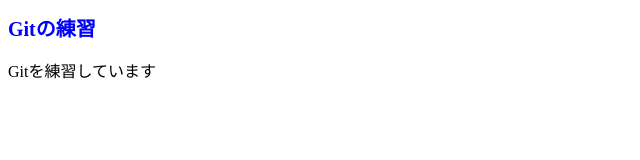
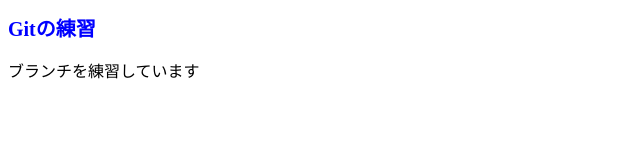
Before and after one commit to tomato-sugar/git-practice, a plain HTML site: page index.html in a window 1280 px wide. Shown: the whole page, without its empty margins (0-640 px from the left). Drawn offline with Linux system fonts and the light colour scheme.

Commit message:
index.htmlを変更

```diff
--- a/index.html
+++ b/index.html
@@ -7,6 +7,6 @@
 </head>
 <body>
     <h1>Gitの練習</h1>
-    <p>Gitを練習しています</p>
+    <p>ブランチを練習しています</p>
 </body>
 <html>
```
